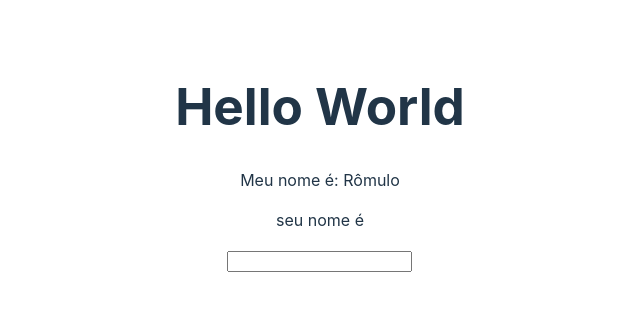
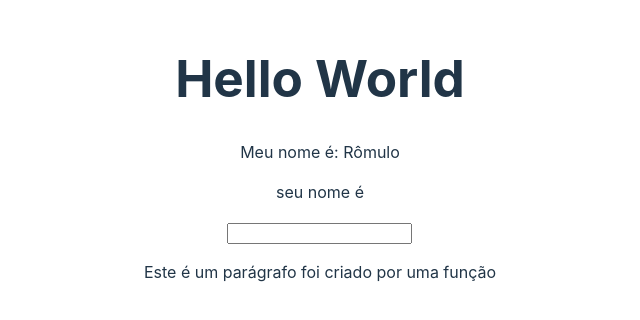
Before and after one commit to Romulo-Queiroz/React, a React (Vite) app: page / in a window 1280 px wide. Shown: the part 242-562 px from the top of the page, without its empty margins (320-960 px from the left). Built offline with nearby package versions, Linux system fonts and the light colour scheme.

Commit message:
feat: paragrafo dinamico

```diff
--- a/src/App.jsx
+++ b/src/App.jsx
@@ -1,14 +1,15 @@
 import "./App.css";
 import Seunome from "./components/componenteUm";
 import HelloWorld from "./components/HelloWorld";
+import CriaParagraf from "./components/componenteDois";
 function App() {
   const name = "Rômulo";
   return (
     <div className="App">
       <h1>Hello World</h1>
       <p>Meu nome é: {name}</p>
-
       <Seunome />
+      <CriaParagraf />
     </div>
   );
 }
--- /dev/null
+++ b/src/components/componenteDois.jsx
@@ -0,0 +1,10 @@
+function CriaParagraf() {
+  let paragrafo = "Este é um parágrafo foi criado por uma função";
+  return (
+    <div>
+      <p>{paragrafo}</p>
+    </div>
+  );
+}
+
+export default CriaParagraf;
```
